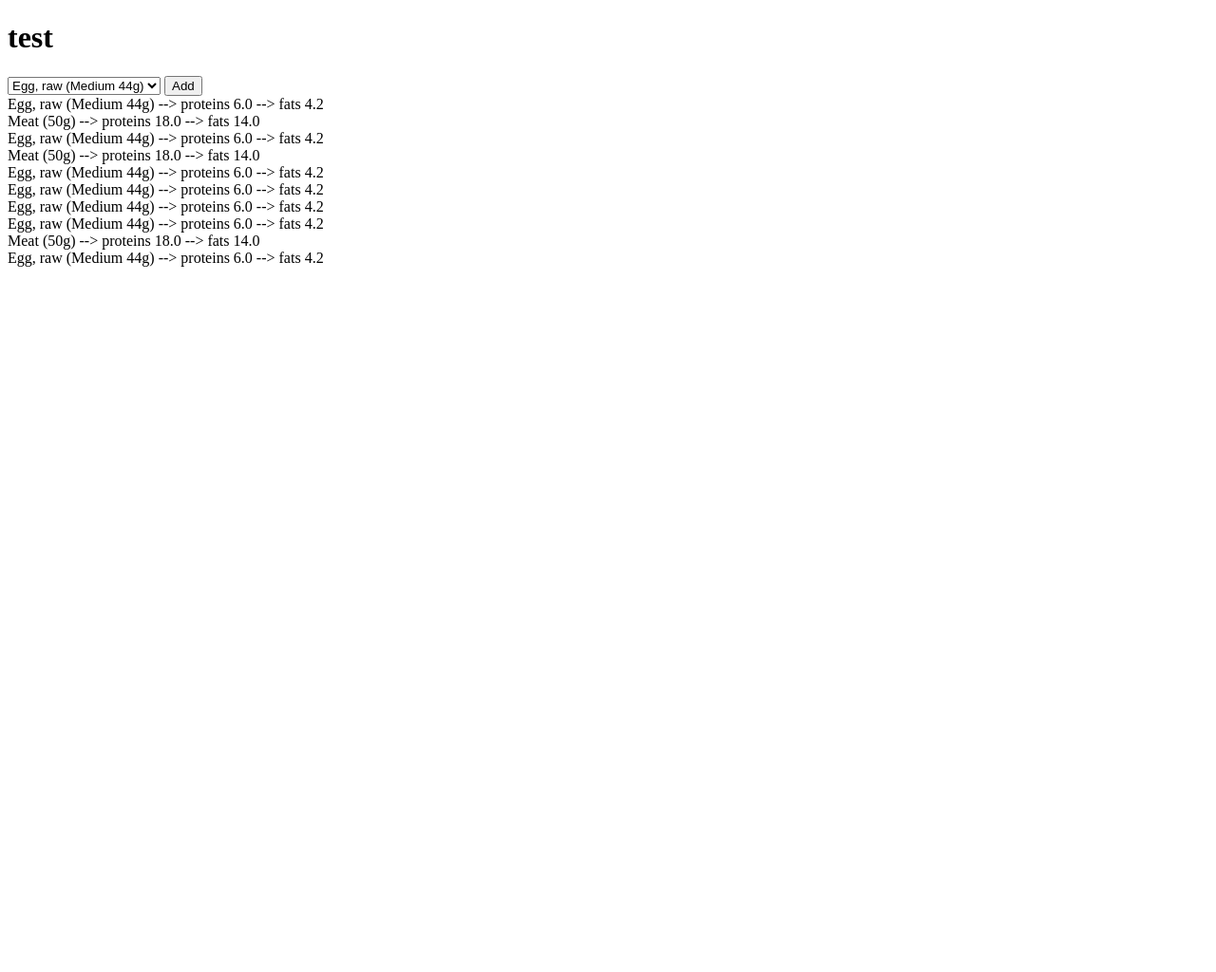
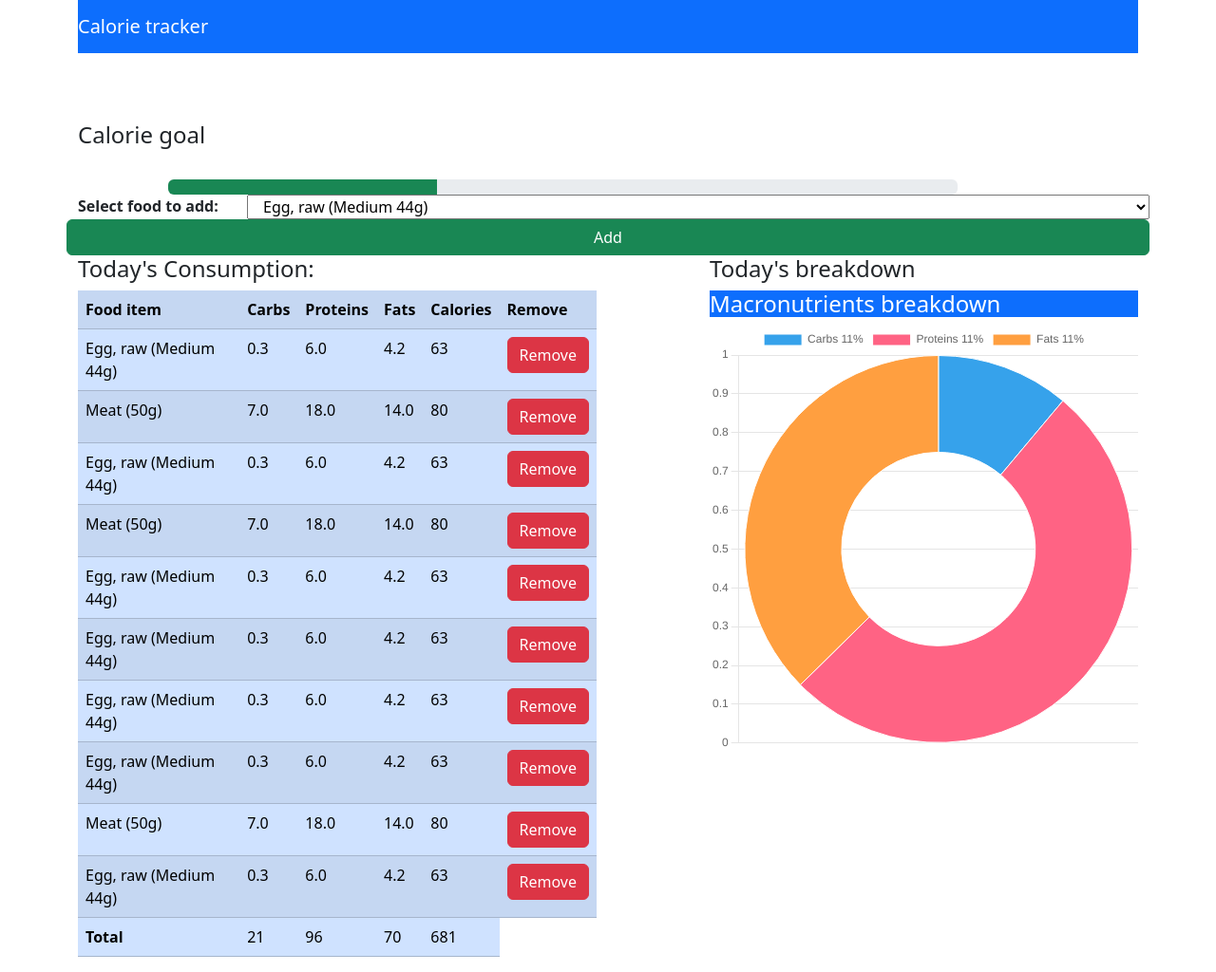
Before and after one commit to nickitque/Project3_nutrient_n_calories_tracker, a Django app: page / in a window 1280 px wide. Shown: the whole page at 95% size. Before the commit the page ends 281 px from the top, so only its background shows below. Run offline with Django 5.2, Linux system fonts and the light colour scheme; a user stored in the database is signed in; data comes from the database, SQL or seed files in the repository; both versions use the stored data as it was after the commit.

Commit message:
Implemented chartjs, added delete functionality

```diff
--- a/mysite/myapp/templates/index.html
+++ b/mysite/myapp/templates/index.html
@@ -3,21 +3,160 @@
 <head>
     <meta charset="UTF-8">
     <title>Title</title>
+    <link href="https://cdn.jsdelivr.net/npm/bootstrap@5.3.2/dist/css/bootstrap.min.css" rel="stylesheet" integrity="sha384-T3c6CoIi6uLrA9TneNEoa7RxnatzjcDSCmG1MXxSR1GAsXEV/Dwwykc2MPK8M2HN" crossorigin="anonymous">
+<script src="https://cdn.jsdelivr.net/npm/bootstrap@5.3.2/dist/js/bootstrap.bundle.min.js" integrity="sha384-C6RzsynM9kWDrMNeT87bh95OGNyZPhcTNXj1NW7RuBCsyN/o0jlpcV8Qyq46cDfL" crossorigin="anonymous"></script>
+    <script src="https://cdn.jsdelivr.net/npm/chart.js"></script>
+
 </head>
 <body>
-<h1>test</h1>
+
+<div class="container">
+    <div class="row">
+        <div class="col-md-12">
+            <nav class="navbar navbar-dark bg-primary">
+                <span class="navbar-brand">Calorie tracker</span>
+            </nav>
+        </div>
+    </div>
+    <br><br><br>
+
+    <h4>Calorie goal</h4>
+    <br>
+    <div class="row">
+        <div class="col-md-9 offset-1">
+    <div class="progress" role="progressbar" aria-label="Basic example" aria-valuenow="50" aria-valuemin="0" aria-valuemax="100">
+          <div class="progress-bar bg-success" style="width: 0%"></div>
+
+            </div>
+        </div>
+    </div>
+    <div class="row">
+        <div class="col-md-12">
             <form method="POST">
+                <div class="form-group row">
               {% csrf_token %}
-  <select name="food_consumed" id="food_consumed">
+                    <label class="col-md-2">
+                        <b>Select food to add:</b>
+                    </label>
+                    <select class="col-md-10" name="food_consumed" id="food_consumed">
                 {% for food in foods %}
                   <option value="{{ food.name }}">{{ food.name }}</option>
                 {% endfor %}
               </select>
-    <button type="submit">Add</button>
+    <button class="btn btn-success" type="submit">Add</button>
+
+                    </div>
             </form>
 
+        </div>
+    </div>
+    <div class="row">
+        <div class="col-md-6">
+            <div class="">
+                <h4>Today's Consumption:</h4>
+            </div>
+            <table id="table" class="table table-striped table-primary">
+                <tr class="bg-primary text-white">
+                    <th>Food item</th>
+                    <th>Carbs</th>
+                    <th>Proteins</th>
+                    <th>Fats</th>
+                    <th>Calories</th>
+                    <th>Remove</th>
+                </tr>
                 {% for cons in consumed_food %}
-    {{ cons.food_consumed.name }} -->  proteins   {{ cons.food_consumed.proteins }} -->  fats   {{ cons.food_consumed.fats }} </br>
+
+                <tr>
+                    <td>{{ cons.food_consumed.name }}</td>
+                    <td>{{ cons.food_consumed.carbs }}</td>
+                    <td>{{ cons.food_consumed.proteins }}</td>
+                    <td> {{ cons.food_consumed.fats }}</td>
+                    <td> {{ cons.food_consumed.calories }}</td>
+                    <td><a class="btn btn-danger" href="{% url 'delete' cons.id %}">Remove</a></td>
+
+                </tr>
                 {% endfor %}
+                <tr>
+                    <td id="name"><b>Total</b></td>
+                    <td id="carbs_total"><b></b></td>
+                    <td id="proteins_total"><b></b></td>
+                    <td id="fats_total"><b></b></td>
+                    <td id="calories_total"><b></b></td>
+
+                </tr>
+            </table>
+        </div>
+        <div class="col-md-5 offset-1">
+                <div class="">
+                    <h4>Today's breakdown</h4>
+                </div>
+            <div class="card-header text-white bg-primary">
+                <h4>Macronutrients breakdown</h4>
+            </div>
+            <div class="col-md-12">
+          <canvas id="myChart"></canvas>
+
+            </div>
+        </div>
+    </div>
+</div>
+
+
+
+
 </body>
+<script>
+    var table = document.getElementById('table');
+    var carbs = 0;
+    var proteins = 0;
+    var fats = 0;
+    var calories = 0;
+
+    for(var i=1; i<table.rows.length-1; i++){
+        console.log(table.rows[i].cells[1].innerHTML);
+        carbs += parseFloat(table.rows[i].cells[1].innerHTML);
+        carbs = Math.round(carbs);
+        proteins += parseFloat(table.rows[i].cells[2].innerHTML);
+        proteins = Math.round(proteins);
+        fats += parseFloat(table.rows[i].cells[3].innerHTML);
+        fats = Math.round(fats);
+        calories += parseFloat(table.rows[i].cells[4].innerHTML);
+        calories = Math.round(calories);
+    }
+    console.log(carbs);
+    document.getElementById("carbs_total").innerHTML = carbs;
+    document.getElementById("proteins_total").innerHTML = proteins;
+    document.getElementById("fats_total").innerHTML = fats;
+    document.getElementById("calories_total").innerHTML = calories;
+
+    var calPer = (calories/2000) * 100;
+    document.getElementsByClassName("progress-bar")[0].setAttribute("style", "width:" + calPer+"%");
+
+    var total = carbs + proteins + fats;
+    var carbsP = Math.round((carbs/total) * 100);
+    var proteinsP = Math.round((proteins/total) * 100);
+    var fatsP = Math.round((fats/total) * 100);
+
+
+    // starting the chart
+    const ctx = document.getElementById('myChart');
+      new Chart(ctx, {
+        type: 'doughnut',
+        data: {
+          labels: ['Carbs '+carbsP+'%', 'Proteins '+carbsP+'%', 'Fats '+carbsP+'%'],
+          datasets: [{
+            label: '% of',
+            data: [carbsP, proteinsP, fatsP],
+            borderWidth: 1
+          }]
+        },
+        options: {
+          scales: {
+            y: {
+              beginAtZero: true
+            }
+          }
+        }
+      });
+</script>
 </html>
--- a/mysite/myapp/views.py
+++ b/mysite/myapp/views.py
@@ -1,4 +1,4 @@
-from django.shortcuts import render
+from django.shortcuts import render, redirect
 from .models import Food, Consume
 
 
@@ -15,3 +15,11 @@
         foods = Food.objects.all()
     consumed_food = Consume.objects.filter(user=request.user)
     return render(request, 'index.html', {'foods': foods, 'consumed_food': consumed_food})
+
+
+def delete_consume(request, id):
+    consumed_food = Consume.objects.get(id=id)
+    if request.method == 'POST':
+        consumed_food.delete()
+        return redirect('/')
+    return render(request, 'delete.html')
--- a/mysite/mysite/urls.py
+++ b/mysite/mysite/urls.py
@@ -21,4 +21,5 @@
 urlpatterns = [
     path('admin/', admin.site.urls),
     path('', views.index, name='index'),
+    path('delete/<int:id>/', views.delete_consume, name='delete')
 ]
```
Also changed, not shown: mysite/myapp/templates/delete.html (added, +14 -0 lines), mysite/db.sqlite3. Lines whose indentation alone changed are shown as unchanged.
